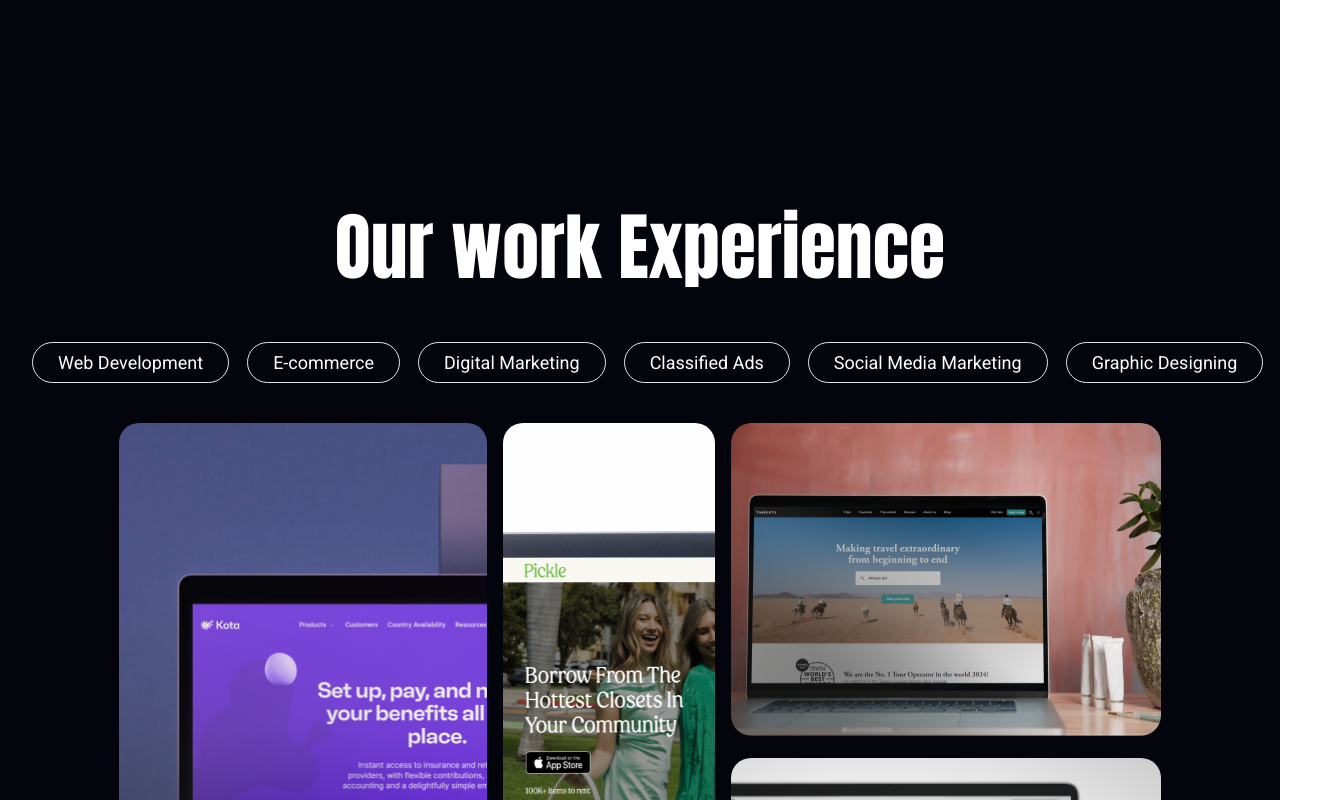
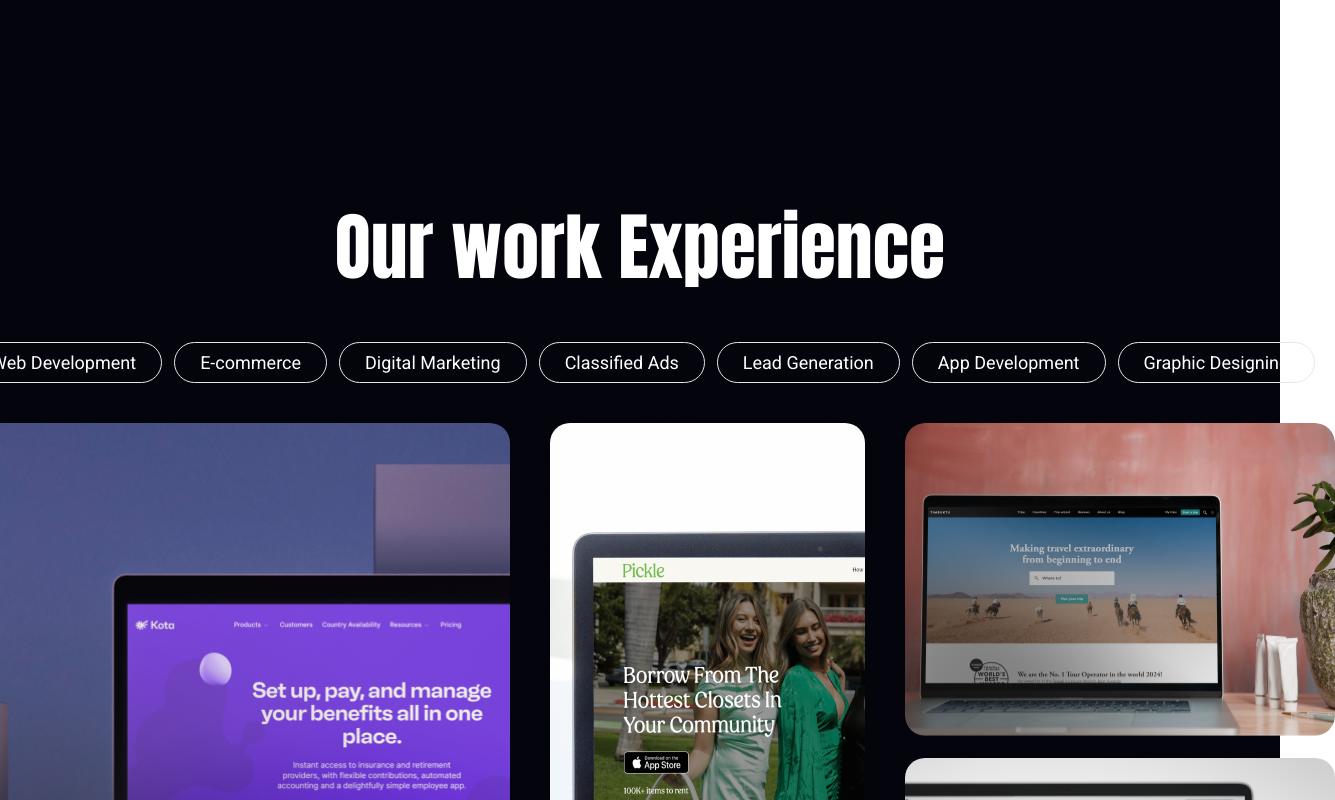
Before and after one commit to ikroo721/Alexa-Solution, a React (Vite) app: page / in a window 1280 px wide. Shown: the part 2000-2800 px from the top of the page, 1335 px wide, since content can reach past the window. Built offline with nearby package versions, Linux system fonts and the light colour scheme.

Commit message:
Your commit message

```diff
--- a/src/Components/AccordianPage.jsx
+++ b/src/Components/AccordianPage.jsx
@@ -9,7 +9,7 @@
       setActiveIndex(prevIndex => (prevIndex === index ? index : index));
     };
     const accordionItems = [
-        {
+          {
           id: 1,
           heading: "Web Development",
           content: (
@@ -18,8 +18,8 @@
              tailored to meet your business needs.</p>
             </>
           ),
-        },
-        {
+          },
+          {
             id: 2,
             heading: "E-commerce",
             content: (
@@ -66,21 +66,20 @@
           },
           {
             id: 7,
-            heading: "Mobile App Development",
+            heading: "App Development",
             content: (
               <>
                <p className='text-[18px]'>We craft exceptional mobile applications that are not only visually striking but also uniquely innovative, designed to deliver your brand's message with precision and impact. Our development approach ensures that every app is a perfect blend of functionality and creativity, tailored to provide an engaging and seamless user experience.
-
-</p>
+               </p>
               </>
             ),
           },
           {
             id: 8,
-            heading: "Content Writing",
+            heading: "Lead Generation",
             content: (
               <>
-               <p className='text-[18px]'>We produce compelling content that captivates and informs, designed to resonate with your audience and amplify your brand’s message. Our writing is meticulously crafted to be both engaging and impactful, ensuring that your content stands out with creativity and clarity, tailored to meet your specific needs and objectives.</p>
+               <p className='text-[18px]'>we specialize in generating high-quality leads that drive business growth. Our approach combines strategic insights with innovative techniques to attract and engage your ideal customers. From crafting compelling campaigns to leveraging data-driven insights, we ensure every step of the lead generation process is optimized for maximum impact. Whether you're looking to boost your sales pipeline or expand your market reach, our tailored solutions are designed to deliver qualified leads that convert. Partner with us to turn prospects into loyal customers and achieve your business goals.</p>
               </>
             ),
           },
--- a/src/Components/NavbarNAvigation.jsx
+++ b/src/Components/NavbarNAvigation.jsx
@@ -27,9 +27,11 @@
     }
   return (
     <div className="w-[80%]  h-full flex items-center justify-center">
-    <div className="w-[75%]  flex  justify-between">
+    <div className="w-[75%]  flex  justify-between ">
      {NAvData.map((e,i)=>(
-       <Link to={e.section}
+     <div key={i} className='flex w-full'>
+        <div  className=' px-2  h-10 ' >
+        <Link to={e.section}
        smooth={true}
        duration={500}
        onMouseEnter={()=>{HandleMove(i)}}
@@ -38,7 +40,10 @@
      {e.name}
       {i == Hover && <span className="w-full  h-[2px] bg-[#27AFE8] block"></span>}
      </Link>
+       </div>
+     </div>
      ))}
+
     </div>
   </div>
   )
--- a/src/Components/PeopleSay.jsx
+++ b/src/Components/PeopleSay.jsx
@@ -1,9 +1,10 @@
 /* eslint-disable no-unused-vars */
 /* eslint-disable no-irregular-whitespace */
-import React from 'react'
+import React, { useState } from 'react'
 import ReviewCard from './ReviewCard'
 
 const PeopleSay = () => {
+    const [Rotate, setRotate] = useState("")
     const ReviewCardData=[
         {
             bg:"#FFFFFF",
@@ -24,16 +25,22 @@
             rotate:"6.07deg"
         }
     ]
+    const HandleRotate=()=>{
+        setRotate("Normal")
+    }
+    const HandleLeaveRotate=()=>{
+        setRotate("Rotate")
+    }
   return (
-    <div  id="PeopleSay" className=' w-full  flex flex-col gap-20 '>
-        <div className='flex justify-center text-white'>
+    <div onMouseLeave={HandleLeaveRotate} onMouseEnter={HandleRotate} id="PeopleSay" className=' w-full  flex flex-col gap-20 '>
+        <div className=' flex justify-center text-white'>
             <h2 className='text-[74px] font-anton'>What people say</h2>
         </div>
-        <div className='flex px-12 justify-center '>
-            <div className='flex'>
+        <div  className='  flex px-12 justify-center '>
+            <div className={`flex transition-all duration-700 ease-in-out ${Rotate== "Normal" ?"gap-10 " :"gap-0"}`}>
                 {
                     ReviewCardData.map((e,i)=>(
-                        <ReviewCard key={i} bg={e.bg} index={i} rotate={e.rotate} text={e.text} circle={e.circle} />
+                        <ReviewCard key={i} Animate={Rotate} bg={e.bg} index={i} rotate={e.rotate} text={e.text} circle={e.circle} />
                     ))
                 }
             </div>
--- a/src/Components/ReviewCard.jsx
+++ b/src/Components/ReviewCard.jsx
@@ -1,14 +1,25 @@
 /* eslint-disable no-irregular-whitespace */
 /* eslint-disable no-unused-vars */
 /* eslint-disable react/prop-types */
-import React from 'react'
+import React, { useEffect, useState } from 'react'
 import Star from '../assets/Images/ph_star-fill.png'
 import Comma from '../assets/Images/comma.png'
 import Comma2 from "../assets/Images/Comma2.png"
-const ReviewCard = ({bg,text,circle,rotate,index}) => {
+const ReviewCard = ({bg,text,circle,rotate,index,Animate}) => {
+  const [First, setfirst] = useState("")
+  // if(Animate == "Normal"){
+    // alert("ell")
+    console.log(Animate)
+useEffect(() => {
+  Animate == "Normal" ? setfirst("0deg") : setfirst(rotate)
+
+}, [Animate, rotate])
+
+  // }
+// Animate =="Normal" ?" !rotate-[0deg]"
   return (
-    <div style={{backgroundColor:bg,rotate:rotate,color:text}} className={`h-[430px] w-[430px]  rouned-[25px] ${index == 1 && "-ml-5"} ${index == 2 && "-ml-1"}
-    flex items-center justify-center rounded-[25px] `}>
+    <div style={{backgroundColor:bg,rotate:First ,color:text}} className={`transition-all duration-700 ease-in-out h-[430px] w-[430px]  rouned-[25px] ${index == 1 && "-ml-5"} ${index == 2 && "-ml-1"}
+    flex items-center justify-center rounded-[25px]  `}>
             <div className='flex flex-col justify-end items-end'>
             <div className='w-[380px] h-[327px]  '>
                 <div className='w-full h-[327px] flex flex-col gap-2'>
--- a/src/Components/WorkCard.jsx
+++ b/src/Components/WorkCard.jsx
@@ -2,7 +2,7 @@
 /* eslint-disable react/prop-types */
 import React, { useState } from 'react'
 import BgRect from '../assets/Images/Rectangle 6.png'
-const WorkCard = ({img,height,width,contentHeight,contentWidth,padding}) => {
+const WorkCard = ({img,height,width,contentHeight,contentWidth,padding,innerHead,innerText}) => {
 const [Hover, setHover] = useState(false)
 const HandleEnter=()=>{
     setHover(true)
@@ -28,10 +28,8 @@
      height:contentHeight,
      width:contentWidth,
 }} className={`flex flex-col justify-between text-white`}>
-<h3 className='text-[32px] font-bold  font-roboto'>Kota</h3>
-<p className='text-[18px] font-roboto'>Instant access to insurance and retirement providers,
-with flexible contributions, automated accounting and a
-delightfully simple employee app.</p>
+<h3 className='text-[32px] font-bold  font-roboto'>{innerHead}</h3>
+<p className='text-[18px] font-roboto'>{innerText}</p>
 </div>
 </div>
    }
--- a/src/Components/WorkHeader.jsx
+++ b/src/Components/WorkHeader.jsx
@@ -1,14 +1,15 @@
 /* eslint-disable no-unused-vars */
 import React from 'react'
 const WorkHeader = () => {
-    const ButtonsData=["Web Development ","E-commerce","Digital Marketing","Classified Ads","Social Media Marketing","Graphic Designing"]
+    const ButtonsData=["Web Development ","E-commerce","Digital Marketing","Classified Ads","Lead Generation","App Development","Graphic Designing"]
   return (
  <>
     <div className='text-white flex items-center justify-center'>
             <h3 className='text-[74px] font-anton'>Our work Experience</h3>
         </div>
-        <div className='flex items-center justify-center text-white '>
-            <div className='w-[1216px] h-[41px] flex gap-[18px]'>
+        <div className='flex items-center justify-center
+         text-white '>
+            <div className='w-[1350px]  h-[41px]  flex gap-[12px]'>
                 {ButtonsData.map((e)=>(
                     <button key={e} className='px-[25px] py-[10px] text-[18px] font-roboto text-nowrap hover:border-[#27AFE8] hover:text-[#27AFE8] border-[1px] rounded-full flex items-center justify-center'>{e}</button>
                 ))}
--- a/src/Components/WorkPAge.jsx
+++ b/src/Components/WorkPAge.jsx
@@ -14,14 +14,27 @@
          img:Rect1,
          contentHeight:"133px" ,
          contentWidth:"448px",
-         padding:"37px"
+        padding:"37px",
+        innerHead:"Kota",
+        innerText:"Instant access to insurance and retirement providers, with flexible contributions, automated accounting and a delightfully simple employee app.",
+        LinkToWeb:"https://www.kota.io/"
+        // https://www.timbuktutravel.com/"
+// PICKLE: https://www.shoponpickle.com/i
+
+// Timbuktu: https://www.timbuktutravel.com/
+
+// Kota:
         },
         {
             width:"315px",
             height: "646px",
             img:Rect2,
             contentWidth:"290px",
-            padding:"20px"
+            padding:"20px",
+            innerHead:"Pickle",
+            innerText:"Our platform connects individuals with shareable closets, offering a dynamic and effortless rental experience akin to borrowing from a friend",
+            LinkToWeb:"https://www.shoponpickle.com/"
+
         },
     ]
     const CardData2=[
@@ -30,32 +43,44 @@
             height: "312.5px",
             img:Rect3,
             contentWidth:"290px",
-            padding:"25px"
+            padding:"25px",
+            innerHead:"Timbuktu",
+            innerText:"Timbuktu help you explore the world easily and affordably, no matter your experience or budget.",
+             LinkToWeb:"https://www.timbuktutravel.com/"
+
+
         },
         {
             width:"430px",
             height: "312.5px",
             img:Rect4,
             contentWidth:"290px",
-            padding:"25px"
+            padding:"25px",
+              innerHead:"MYANT HEALTH",
+            innerText:"MYANT health provide people with the tools to improve heart health, strengthen connections with loved ones, and enhance quality of life.",
+              LinkToWeb:"https://myanthealth.com/"
         },
 ]
   return (
     <div id="work" className='  flex flex-col gap-10 mb-52'>
         <WorkHeader/>
         <div>
-<div className=' w-full  px-12 flex items-center justify-center '>
-<div className='w-[88%]  flex gap-4'>
+<div className=' w-full   px-12 flex items-center justify-center '>
+<div className='w-[1350px]  flex gap-10'>
 {CardData.map((e)=>(
-    <WorkCard key={e.img} padding={e.padding} img={e.img} height={e.height} width={e.width}
-    contentHeight={e.contentHeight} contentWidth={e.contentWidth}
+   <a key={e} href={e.LinkToWeb}>
+     <WorkCard key={e.img} padding={e.padding} img={e.img} height={e.height} width={e.width}
+    contentHeight={e.contentHeight} contentWidth={e.contentWidth} innerHead={e.innerHead} innerText={e.innerText}
     />
+   </a>
 ))}
 <div className='flex flex-col justify-between h-[647px]'>
 {CardData2.map((e)=>(
-    <WorkCard key={e.img} padding={e.padding} img={e.img} height={e.height} width={e.width}
-    contentHeight={e.contentHeight} contentWidth={e.contentWidth}
+   <a key={e} href={e.LinkToWeb}>
+     <WorkCard key={e.img} padding={e.padding} img={e.img} height={e.height} width={e.width}
+    contentHeight={e.contentHeight} contentWidth={e.contentWidth} innerHead={e.innerHead} innerText={e.innerText}
     />
+   </a>
 ))}
 </div>
 </div>
```
